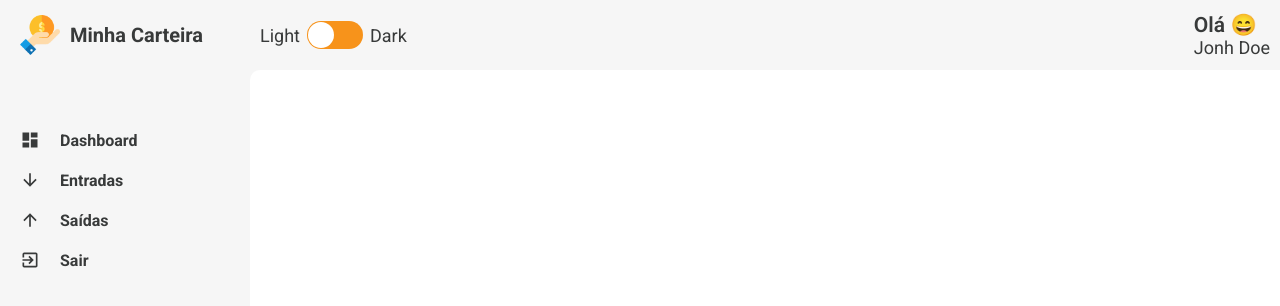
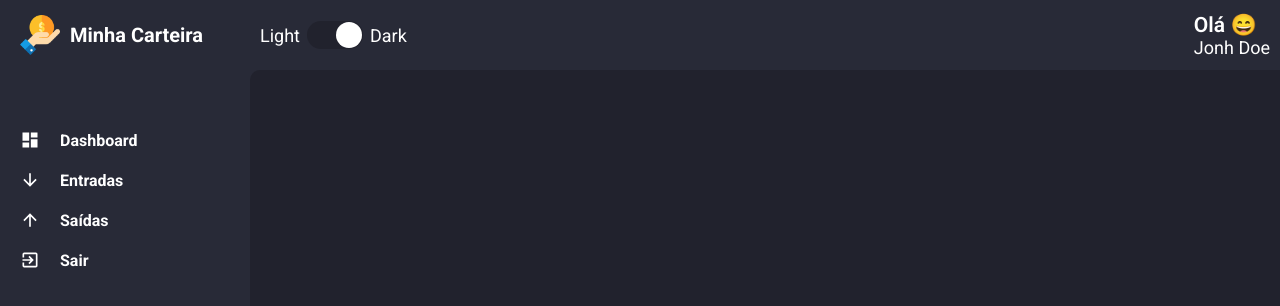
Before and after one commit to marcosjsfraga/minha-carteira, a React (Create React App) app: page / in a window 1280 px wide. Shown: the top 306 px of the page. Built offline with nearby package versions, Linux system fonts and the light colour scheme; a web font is replaced by a local one.

Commit message:
✨ create switch theme hook

```diff
--- a/src/App.tsx
+++ b/src/App.tsx
@@ -1,12 +1,13 @@
 import { ThemeProvider } from 'styled-components';
+import { useTheme } from './hooks/themes';
 import Routes from './routes';
 import { GlobalStyle } from './styles/global';
-// import dark from './styles/themes/dark';
-import light from './styles/themes/light';
 
 const App: React.FC = () => {
+    const { theme } = useTheme();
+
     return (
-        <ThemeProvider theme={light}>
+        <ThemeProvider theme={theme}>
             <GlobalStyle />
             <Routes />
         </ThemeProvider>
--- a/src/components/Content/index.tsx
+++ b/src/components/Content/index.tsx
@@ -1,8 +1,6 @@
 import React from 'react';
 import { Container } from './styles';
 
-const Content: React.FC = ({ children }) => {
-    return <Container>{children}</Container>;
-};
+const Content: React.FC = ({ children }) => <Container>{children}</Container>;
 
 export default Content;
--- a/src/components/Header/index.tsx
+++ b/src/components/Header/index.tsx
@@ -1,18 +1,28 @@
-import React, { useMemo } from 'react';
+import React, { useMemo, useState } from 'react';
 import Toggle from '../../components/Toggle';
+import { useTheme } from '../../hooks/themes';
 import emojis from '../../utils/emojis';
 import { Container, Profile, Username, Welcome } from './styles';
 
 const Header: React.FC = () => {
+    const { toggleTheme, theme } = useTheme();
+
+    const [darkTheme, setDarkTheme] = useState(() => (theme.title === 'dark' ? true : false));
+
     const emoji = useMemo(() => {
         const index = Math.floor(Math.random() * emojis.length);
 
         return emojis[index];
     }, []);
 
+    const handleChangeTheme = () => {
+        setDarkTheme(!darkTheme);
+        toggleTheme();
+    };
+
     return (
         <Container>
-            <Toggle></Toggle>
+            <Toggle labelLeft="Light" labelRight="Dark" checked={darkTheme} onChange={handleChangeTheme} />
 
             <Profile>
                 <Welcome>Olá {emoji}</Welcome>
--- a/src/components/Toggle/index.tsx
+++ b/src/components/Toggle/index.tsx
@@ -1,17 +1,19 @@
 import React from 'react';
 import { Container, ToggleLabel, ToggleSelector } from './styles';
 
-const Toggle: React.FC = () => {
+interface IToggleProps {
+    labelLeft: string;
+    labelRight: string;
+    checked: boolean;
+    onChange(): void;
+}
+
+const Toggle: React.FC<IToggleProps> = ({ labelLeft, labelRight, checked, onChange }) => {
     return (
         <Container>
-            <ToggleLabel>Light</ToggleLabel>
-            <ToggleSelector
-                checked={false}
-                uncheckedIcon={false}
-                checkedIcon={false}
-                onChange={() => console.log('Mudou')}
-            />
-            <ToggleLabel>Dark</ToggleLabel>
+            <ToggleLabel>{labelLeft}</ToggleLabel>
+            <ToggleSelector checked={checked} uncheckedIcon={false} checkedIcon={false} onChange={onChange} />
+            <ToggleLabel>{labelRight}</ToggleLabel>
         </Container>
     );
 };
--- a/src/components/Toggle/styles.ts
+++ b/src/components/Toggle/styles.ts
@@ -11,8 +11,8 @@
 `;
 
 export const ToggleSelector = styled(Switch).attrs<ReactSwitchProps>(({ theme }) => ({
-    onColor: theme.colors.info,
-    offColor: theme.colors.warning,
+    onColor: theme.colors.primary,
+    offColor: theme.colors.gray,
 }))<ReactSwitchProps>`
     margin: 0 7px;
 `;
--- /dev/null
+++ b/src/hooks/themes.tsx
@@ -0,0 +1,61 @@
+import React, { createContext, useContext, useState } from 'react';
+import dark from '../styles/themes/dark';
+import light from '../styles/themes/light';
+
+interface IThemeContext {
+    toggleTheme(): void;
+    theme: ITheme;
+}
+
+interface ITheme {
+    title: string;
+
+    colors: {
+        primary: string;
+        secondary: string;
+        tertiary: string;
+
+        white: string;
+        black: string;
+        gray: string;
+
+        success: string;
+        info: string;
+        warning: string;
+        error: string;
+    };
+}
+
+const ThemeContext = createContext<IThemeContext>({} as IThemeContext);
+
+const ThemeProvider: React.FC = ({ children }) => {
+    const [theme, setTheme] = useState<ITheme>(() => {
+        const savedTheme = localStorage.getItem('@minha-carteira:theme');
+
+        if (savedTheme) {
+            return JSON.parse(savedTheme);
+        } else {
+            return dark;
+        }
+    });
+
+    const toggleTheme = () => {
+        if (theme.title === 'dark') {
+            setTheme(light);
+            localStorage.setItem('@minha-carteira:theme', JSON.stringify(light));
+        } else {
+            setTheme(dark);
+            localStorage.setItem('@minha-carteira:theme', JSON.stringify(dark));
+        }
+    };
+
+    return <ThemeContext.Provider value={{ toggleTheme, theme }}>{children}</ThemeContext.Provider>;
+};
+
+function useTheme(): IThemeContext {
+    const context = useContext(ThemeContext);
+
+    return context;
+}
+
+export { ThemeProvider, useTheme };
--- a/src/index.tsx
+++ b/src/index.tsx
@@ -1,10 +1,13 @@
 import React from 'react';
 import ReactDOM from 'react-dom';
 import App from './App';
+import { ThemeProvider } from './hooks/themes';
 
 ReactDOM.render(
     <React.StrictMode>
-        <App />
+        <ThemeProvider>
+            <App />
+        </ThemeProvider>
     </React.StrictMode>,
     document.getElementById('root'),
 );
```
